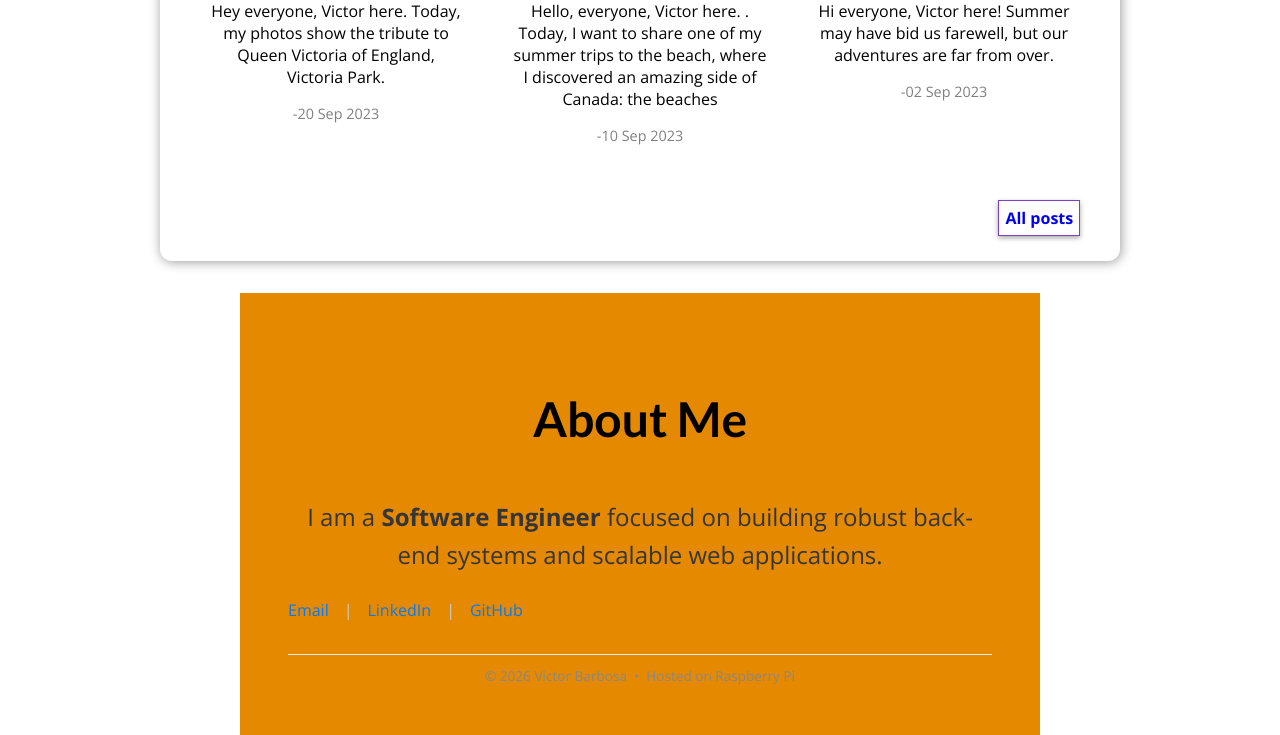
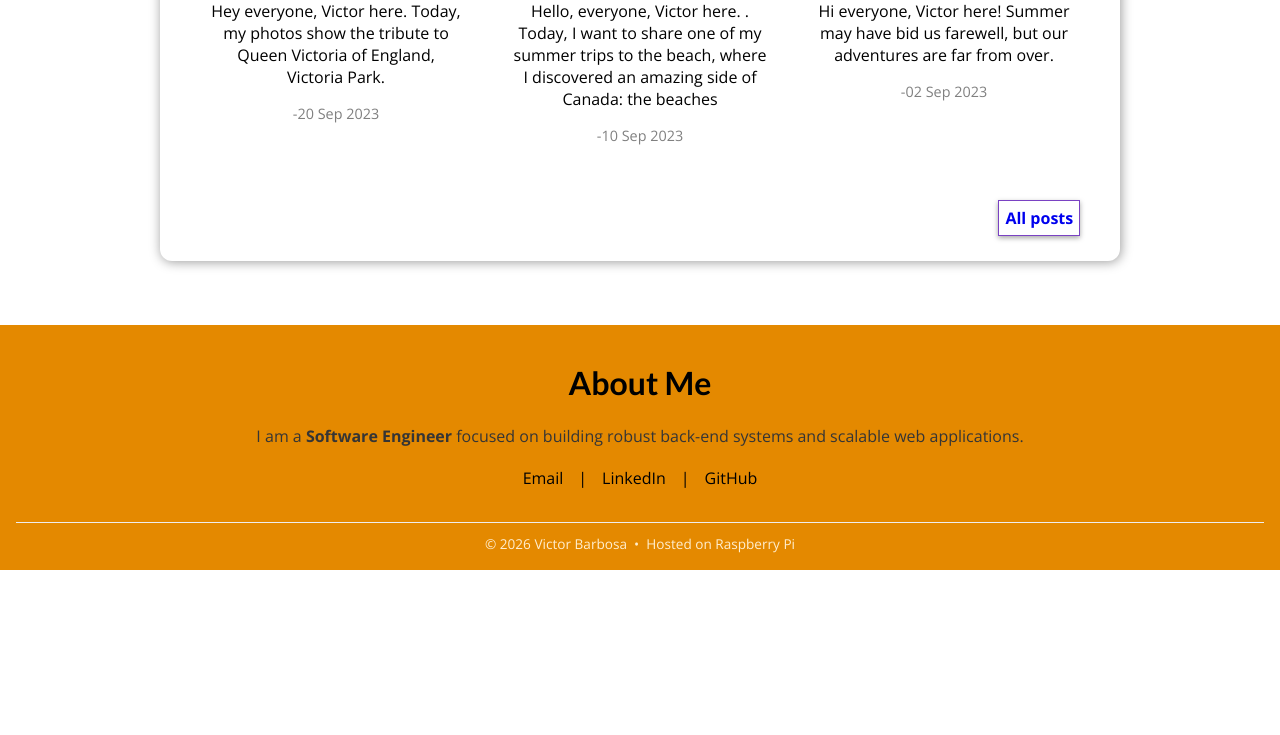
Before and after one commit to victorbarbosan/Django-Blog, a Django app: page / in a window 1280 px wide. Shown: the part 707-1442 px from the top of the page. After the commit the page ends 1277 px from the top, so only its background shows below. Run offline with Django 4.2, Linux system fonts and the light colour scheme; data comes from the database, SQL or seed files in the repository.

Commit message:
Improve footer layout

```diff
--- a/blog/static/blog/home.css
+++ b/blog/static/blog/home.css
@@ -42,7 +42,7 @@
   padding: 2rem;
   border-radius: 12px;
   width: 60rem;
-  margin: -6rem auto 2rem auto;
+  margin: -6rem auto 4rem auto;
   box-shadow: 1px 1px 12px rgba(0, 0, 0, 0.4);
 }
 
@@ -65,17 +65,18 @@
 
 #about {
   text-align: center;
-  padding: 3rem;
+  padding: 1rem;
   background-color: #e48900;
   margin-top: 5rem;
 }
 
 #about h2 {
-  font-size: 3rem;
+  font-size: 2rem;
+  margin:1rem;
 }
 
 #about p {
-  font-size: 1.5rem;
+  font-size: 1rem;
   color: #353535;
 }
 
--- a/blog/templates/blog/home.html
+++ b/blog/templates/blog/home.html
@@ -34,23 +34,23 @@
 </section>
 
 
-<section id='about' style="max-width: 800px; margin: 0 auto; line-height: 1.6;">
+<section id='about' style="margin: 0 auto; line-height: 1.6;">
     <h2>About Me</h2>
     <p>
         I am a <strong>Software Engineer</strong> focused on building robust back-end systems and scalable web applications.
     </p>
 
     <div id="contact-links" style="margin-top: 15px;">
-        <ul style="list-style: none; padding: 0; display: flex; gap: 15px; font-weight: 500;">
-            <li><a href="mailto:victorbnogueira@gmail.com" style="text-decoration: none; color: #007bff;">Email</a></li>
-            <li style="color: #ccc;">|</li>
-            <li><a href="https://www.linkedin.com/in/victor-barbosa-8b6a53247/" target="_blank" style="text-decoration: none; color: #007bff;">LinkedIn</a></li>
-            <li style="color: #ccc;">|</li>
-            <li><a href="https://github.com/victorbarbosan" target="_blank" style="text-decoration: none; color: #007bff;">GitHub</a></li>
+        <ul style="list-style: none; padding: 0; display: flex; gap: 15px; font-weight: 500; justify-content: center">
+            <li><a href="mailto:victorbnogueira@gmail.com" style="text-decoration: none; color: #000000ff;">Email</a></li>
+            <li style="color: #000000ff;">|</li>
+            <li><a href="https://www.linkedin.com/in/victor-barbosa-8b6a53247/" target="_blank" style="text-decoration: none; color: #000000ff;">LinkedIn</a></li>
+            <li style="color: #000000ff;">|</li>
+            <li><a href="https://github.com/victorbarbosan" target="_blank" style="text-decoration: none; color: #000000ff;">GitHub</a></li>
         </ul>
     </div>
 
-    <footer style="font-size: 0.85rem; color: #888; margin-top: 30px; border-top: 1px solid #eee; padding-top: 10px;">
+    <footer style="font-size: 0.85rem; color: #ffeeceff; margin-top: 30px; border-top: 1px solid #eee; padding-top: 10px;">
         © 2026 Victor Barbosa &nbsp;•&nbsp; Hosted on Raspberry Pi
     </footer>
 </section>
```
